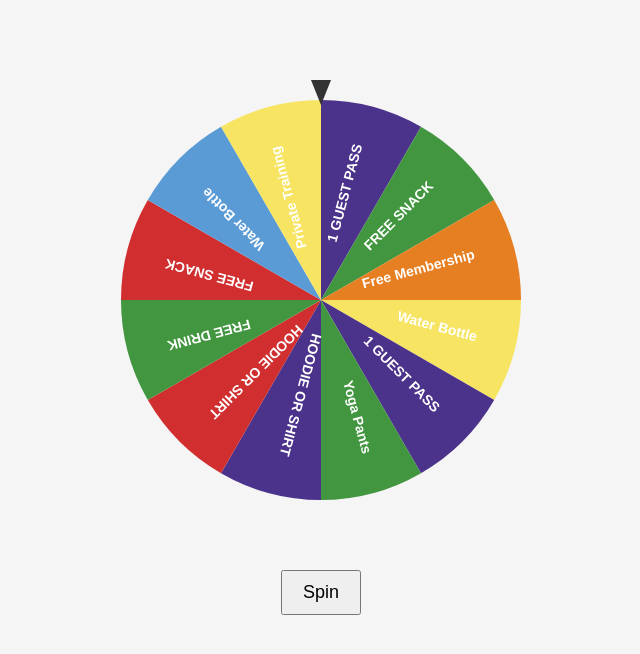
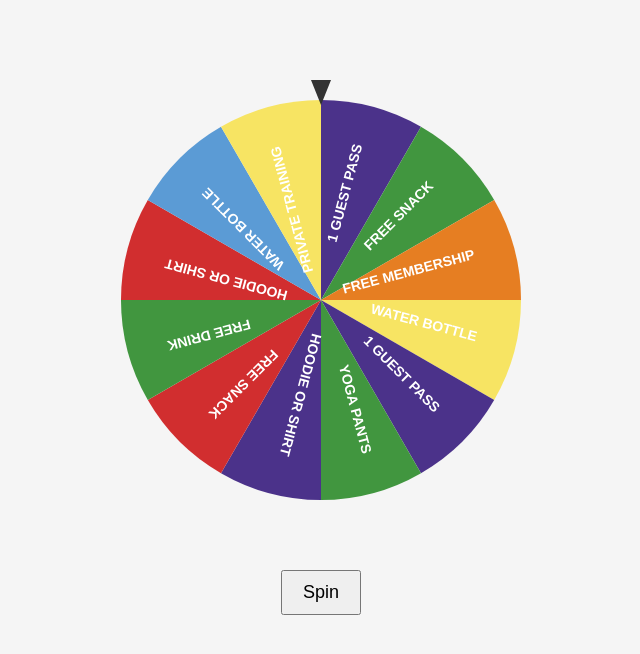
Before and after one commit to ANAKIN1228/yoga-wheel, a plain HTML site: page index.html in a window 1280 px wide. Shown: the whole page, without its empty margins (319-959 px from the left). Drawn offline with Linux system fonts and the light colour scheme.

Commit message:
Update index.html

```diff
--- a/index.html
+++ b/index.html
@@ -23,7 +23,7 @@
     }
     #result {
       margin-top: 20px;
-      font-size: 24px;
+      font-size: 20px;
       font-weight: bold;
     }
   </style>
@@ -36,9 +36,9 @@
   <script>
     // Adjusted options to reduce "Free Membership" chance to <10%
     const options = [
-      'Water Bottle', '1 GUEST PASS', 'Yoga Pants', 'HOODIE OR SHIRT',
-      'HOODIE OR SHIRT', 'FREE DRINK', 'FREE SNACK', 'Water Bottle',
-      'Private Training', '1 GUEST PASS', 'FREE SNACK', 'Free Membership'
+      'WATER BOTTLE', '1 GUEST PASS', 'YOGA PANTS', 'HOODIE OR SHIRT',
+      'FREE SNACK', 'FREE DRINK', 'HOODIE OR SHIRT', 'WATER BOTTLE',
+      'PRIVATE TRAINING', '1 GUEST PASS', 'FREE SNACK', 'FREE MEMBERSHIP'
     ];
 
     const colors = [
```
